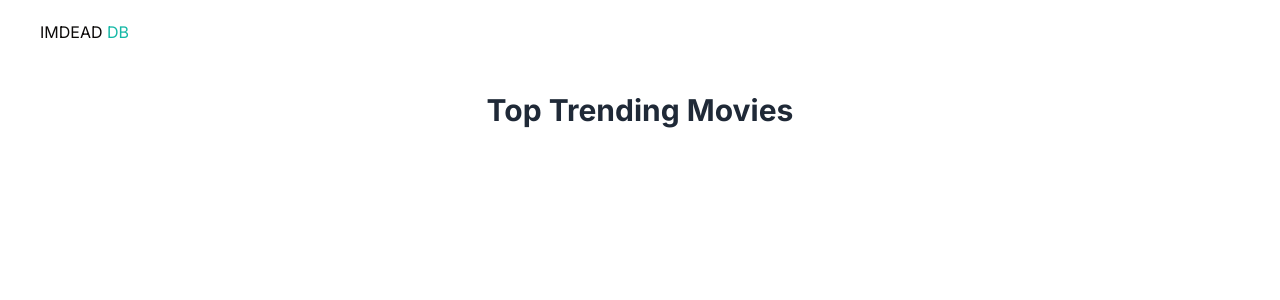
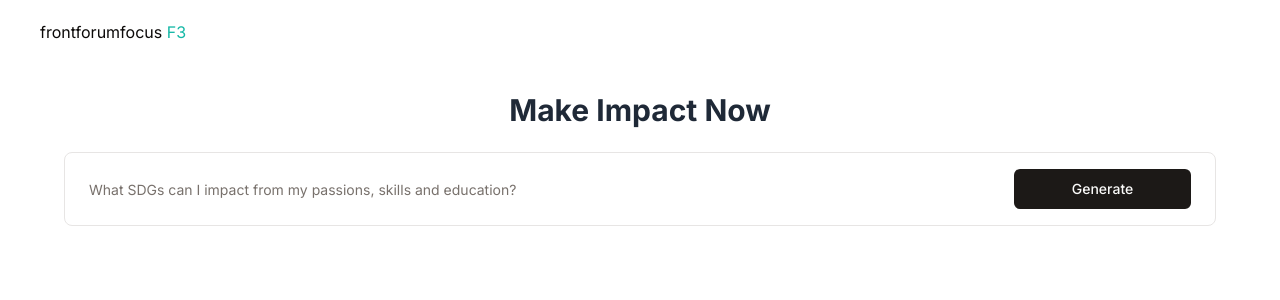
Before and after one commit to palontologist/weird, a Next.js app in the folder weird/: page / in a window 1280 px wide. Shown: the top 300 px of the page. Built offline with nearby package versions, Linux system fonts and the light colour scheme.

Commit message:
magic baby

```diff
--- /dev/null
+++ b/weird/app/constants.ts
@@ -0,0 +1,7 @@
+import * as z from "zod";
+
+export const formSchema = z.object({
+    prompt:z.string().min(1, {
+        message:"prompt is required",
+    }),
+});
--- a/weird/app/layout.tsx
+++ b/weird/app/layout.tsx
@@ -6,8 +6,8 @@
 const inter = Inter({ subsets: ['latin'] })
 
 export const metadata: Metadata = {
-  title: 'weird',
-  description: 'ET GAME for developers',
+  title: 'frontforumfocus',
+  description: 'Connecting individuals and organizations for a sustainable future',
 }
 
 export default function RootLayout({
@@ -20,7 +20,7 @@
       <body className={inter.className}>
         <nav className="px-10 pt-5">
           <Link href="/"className='text=2xl font-semifold'>
-           IMDEAD <span className='text-teal-500'> DB</span>
+           frontforumfocus <span className='text-teal-500'> F3</span>
           </Link>
         </nav>
         {children}</body>
--- a/weird/app/page.tsx
+++ b/weird/app/page.tsx
@@ -1,6 +1,15 @@
-import Image from 'next/image'
+"use client";
 
+import { Form,FormField,FormControl,FormItem } from "@/components/ui/form";
+import { Input } from  "@/components/ui/input";
+import { Button } from "@/components/ui/button";
+import * as z from "zod";
+import axios from "axios";
+import { formSchema } from "./constants";
+import { zodResolver } from "@hookform/resolvers/zod";
 import { getChatResponse } from "./api/api";
+import { useForm } from "react-hook-form";
+
 
 async function getData (){
   const url = await fetch (
@@ -21,13 +30,69 @@
 }
 
 export default function Home() {
+  const form = useForm <z.infer<typeof formSchema>>({
+    resolver:zodResolver(formSchema),
+    defaultValues: {
+      prompt:""
+    }
+  });
+
+  const isLoading = form.formState.isSubmitting;
+  const onSubmit = async (values:z.infer<typeof formSchema>) => {
+    console.log(values);
+  };
+
   return (
    <div className='bg-white py-6 sn:py-8 lg:py-12 '>
     <div className='mx-auto max-w-screen-2xl px-4 md:px-8'>
       <div className='mb-10 md:mb-16'>
         <h2 className='mb-4 text-center text-2xl font-bold text-gray-800 md:mb-6 lg:text-3xl'>
-             Top Trending Movies
+             Make Impact Now
         </h2>
+
+        <div className="px-4 lg:px-8">
+          <div>
+             <Form {...form}>
+               <form
+                onSubmit={form.handleSubmit(onSubmit)}
+                className="
+                rounded-lg
+                border
+                w-full
+                p-4
+                px-3
+                md:px-6
+                focus-within:shadow-sm
+                grid
+                grid-cols-12
+                gap-2
+                "
+                >
+                   <FormField
+                name="prompt"
+                render={({ field }) => (
+                  <FormItem className="col-span-12 lg:col-span-10">
+                    <FormControl className="m-0 p-0">
+                      <Input
+                        className="border-0 outline-none focus-visible:ring-0 focus-visible:ring-transparent"
+                        disabled={isLoading}
+                        placeholder="What SDGs can I impact from my passions, skills and education?"
+                        {...field}
+                      />
+                    </FormControl>
+                  </FormItem>
+                )}
+               />
+               <Button className="col-span-32 lg:col-span-2">
+                 Generate
+               </Button>
+               </form>
+             </Form>
+          </div>
+
+
+
+        </div>
 
 
       </div>
--- /dev/null
+++ b/weird/components/ui/button.tsx
@@ -0,0 +1,56 @@
+import * as React from "react"
+import { Slot } from "@radix-ui/react-slot"
+import { cva, type VariantProps } from "class-variance-authority"
+
+import { cn } from "@/lib/utils"
+
+const buttonVariants = cva(
+  "inline-flex items-center justify-center rounded-md text-sm font-medium ring-offset-background transition-colors focus-visible:outline-none focus-visible:ring-2 focus-visible:ring-ring focus-visible:ring-offset-2 disabled:pointer-events-none disabled:opacity-50",
+  {
+    variants: {
+      variant: {
+        default: "bg-primary text-primary-foreground hover:bg-primary/90",
+        destructive:
+          "bg-destructive text-destructive-foreground hover:bg-destructive/90",
+        outline:
+          "border border-input bg-background hover:bg-accent hover:text-accent-foreground",
+        secondary:
+          "bg-secondary text-secondary-foreground hover:bg-secondary/80",
+        ghost: "hover:bg-accent hover:text-accent-foreground",
+        link: "text-primary underline-offset-4 hover:underline",
+      },
+      size: {
+        default: "h-10 px-4 py-2",
+        sm: "h-9 rounded-md px-3",
+        lg: "h-11 rounded-md px-8",
+        icon: "h-10 w-10",
+      },
+    },
+    defaultVariants: {
+      variant: "default",
+      size: "default",
+    },
+  }
+)
+
+export interface ButtonProps
+  extends React.ButtonHTMLAttributes<HTMLButtonElement>,
+    VariantProps<typeof buttonVariants> {
+  asChild?: boolean
+}
+
+const Button = React.forwardRef<HTMLButtonElement, ButtonProps>(
+  ({ className, variant, size, asChild = false, ...props }, ref) => {
+    const Comp = asChild ? Slot : "button"
+    return (
+      <Comp
+        className={cn(buttonVariants({ variant, size, className }))}
+        ref={ref}
+        {...props}
+      />
+    )
+  }
+)
+Button.displayName = "Button"
+
+export { Button, buttonVariants }
--- /dev/null
+++ b/weird/components/ui/form.tsx
@@ -0,0 +1,176 @@
+import * as React from "react"
+import * as LabelPrimitive from "@radix-ui/react-label"
+import { Slot } from "@radix-ui/react-slot"
+import {
+  Controller,
+  ControllerProps,
+  FieldPath,
+  FieldValues,
+  FormProvider,
+  useFormContext,
+} from "react-hook-form"
+
+import { cn } from "@/lib/utils"
+import { Label } from "@/components/ui/label"
+
+const Form = FormProvider
+
+type FormFieldContextValue<
+  TFieldValues extends FieldValues = FieldValues,
+  TName extends FieldPath<TFieldValues> = FieldPath<TFieldValues>
+> = {
+  name: TName
+}
+
+const FormFieldContext = React.createContext<FormFieldContextValue>(
+  {} as FormFieldContextValue
+)
+
+const FormField = <
+  TFieldValues extends FieldValues = FieldValues,
+  TName extends FieldPath<TFieldValues> = FieldPath<TFieldValues>
+>({
+  ...props
+}: ControllerProps<TFieldValues, TName>) => {
+  return (
+    <FormFieldContext.Provider value={{ name: props.name }}>
+      <Controller {...props} />
+    </FormFieldContext.Provider>
+  )
+}
+
+const useFormField = () => {
+  const fieldContext = React.useContext(FormFieldContext)
+  const itemContext = React.useContext(FormItemContext)
+  const { getFieldState, formState } = useFormContext()
+
+  const fieldState = getFieldState(fieldContext.name, formState)
+
+  if (!fieldContext) {
+    throw new Error("useFormField should be used within <FormField>")
+  }
+
+  const { id } = itemContext
+
+  return {
+    id,
+    name: fieldContext.name,
+    formItemId: `${id}-form-item`,
+    formDescriptionId: `${id}-form-item-description`,
+    formMessageId: `${id}-form-item-message`,
+    ...fieldState,
+  }
+}
+
+type FormItemContextValue = {
+  id: string
+}
+
+const FormItemContext = React.createContext<FormItemContextValue>(
+  {} as FormItemContextValue
+)
+
+const FormItem = React.forwardRef<
+  HTMLDivElement,
+  React.HTMLAttributes<HTMLDivElement>
+>(({ className, ...props }, ref) => {
+  const id = React.useId()
+
+  return (
+    <FormItemContext.Provider value={{ id }}>
+      <div ref={ref} className={cn("space-y-2", className)} {...props} />
+    </FormItemContext.Provider>
+  )
+})
+FormItem.displayName = "FormItem"
+
+const FormLabel = React.forwardRef<
+  React.ElementRef<typeof LabelPrimitive.Root>,
+  React.ComponentPropsWithoutRef<typeof LabelPrimitive.Root>
+>(({ className, ...props }, ref) => {
+  const { error, formItemId } = useFormField()
+
+  return (
+    <Label
+      ref={ref}
+      className={cn(error && "text-destructive", className)}
+      htmlFor={formItemId}
+      {...props}
+    />
+  )
+})
+FormLabel.displayName = "FormLabel"
+
+const FormControl = React.forwardRef<
+  React.ElementRef<typeof Slot>,
+  React.ComponentPropsWithoutRef<typeof Slot>
+>(({ ...props }, ref) => {
+  const { error, formItemId, formDescriptionId, formMessageId } = useFormField()
+
+  return (
+    <Slot
+      ref={ref}
+      id={formItemId}
+      aria-describedby={
+        !error
+          ? `${formDescriptionId}`
+          : `${formDescriptionId} ${formMessageId}`
+      }
+      aria-invalid={!!error}
+      {...props}
+    />
+  )
+})
+FormControl.displayName = "FormControl"
+
+const FormDescription = React.forwardRef<
+  HTMLParagraphElement,
+  React.HTMLAttributes<HTMLParagraphElement>
+>(({ className, ...props }, ref) => {
+  const { formDescriptionId } = useFormField()
+
+  return (
+    <p
+      ref={ref}
+      id={formDescriptionId}
+      className={cn("text-sm text-muted-foreground", className)}
+      {...props}
+    />
+  )
+})
+FormDescription.displayName = "FormDescription"
+
+const FormMessage = React.forwardRef<
+  HTMLParagraphElement,
+  React.HTMLAttributes<HTMLParagraphElement>
+>(({ className, children, ...props }, ref) => {
+  const { error, formMessageId } = useFormField()
+  const body = error ? String(error?.message) : children
+
+  if (!body) {
+    return null
+  }
+
+  return (
+    <p
+      ref={ref}
+      id={formMessageId}
+      className={cn("text-sm font-medium text-destructive", className)}
+      {...props}
+    >
+      {body}
+    </p>
+  )
+})
+FormMessage.displayName = "FormMessage"
+
+export {
+  useFormField,
+  Form,
+  FormItem,
+  FormLabel,
+  FormControl,
+  FormDescription,
+  FormMessage,
+  FormField,
+}
--- /dev/null
+++ b/weird/components/ui/input.tsx
@@ -0,0 +1,25 @@
+import * as React from "react"
+
+import { cn } from "@/lib/utils"
+
+export interface InputProps
+  extends React.InputHTMLAttributes<HTMLInputElement> {}
+
+const Input = React.forwardRef<HTMLInputElement, InputProps>(
+  ({ className, type, ...props }, ref) => {
+    return (
+      <input
+        type={type}
+        className={cn(
+          "flex h-10 w-full rounded-md border border-input bg-background px-3 py-2 text-sm ring-offset-background file:border-0 file:bg-transparent file:text-sm file:font-medium placeholder:text-muted-foreground focus-visible:outline-none focus-visible:ring-2 focus-visible:ring-ring focus-visible:ring-offset-2 disabled:cursor-not-allowed disabled:opacity-50",
+          className
+        )}
+        ref={ref}
+        {...props}
+      />
+    )
+  }
+)
+Input.displayName = "Input"
+
+export { Input }
--- /dev/null
+++ b/weird/components/ui/label.tsx
@@ -0,0 +1,26 @@
+"use client"
+
+import * as React from "react"
+import * as LabelPrimitive from "@radix-ui/react-label"
+import { cva, type VariantProps } from "class-variance-authority"
+
+import { cn } from "@/lib/utils"
+
+const labelVariants = cva(
+  "text-sm font-medium leading-none peer-disabled:cursor-not-allowed peer-disabled:opacity-70"
+)
+
+const Label = React.forwardRef<
+  React.ElementRef<typeof LabelPrimitive.Root>,
+  React.ComponentPropsWithoutRef<typeof LabelPrimitive.Root> &
+    VariantProps<typeof labelVariants>
+>(({ className, ...props }, ref) => (
+  <LabelPrimitive.Root
+    ref={ref}
+    className={cn(labelVariants(), className)}
+    {...props}
+  />
+))
+Label.displayName = LabelPrimitive.Root.displayName
+
+export { Label }
```
Also changed, not shown: weird/package.json (+6 -1 lines), 1 other file (tests, documents, lock files or other folders).
